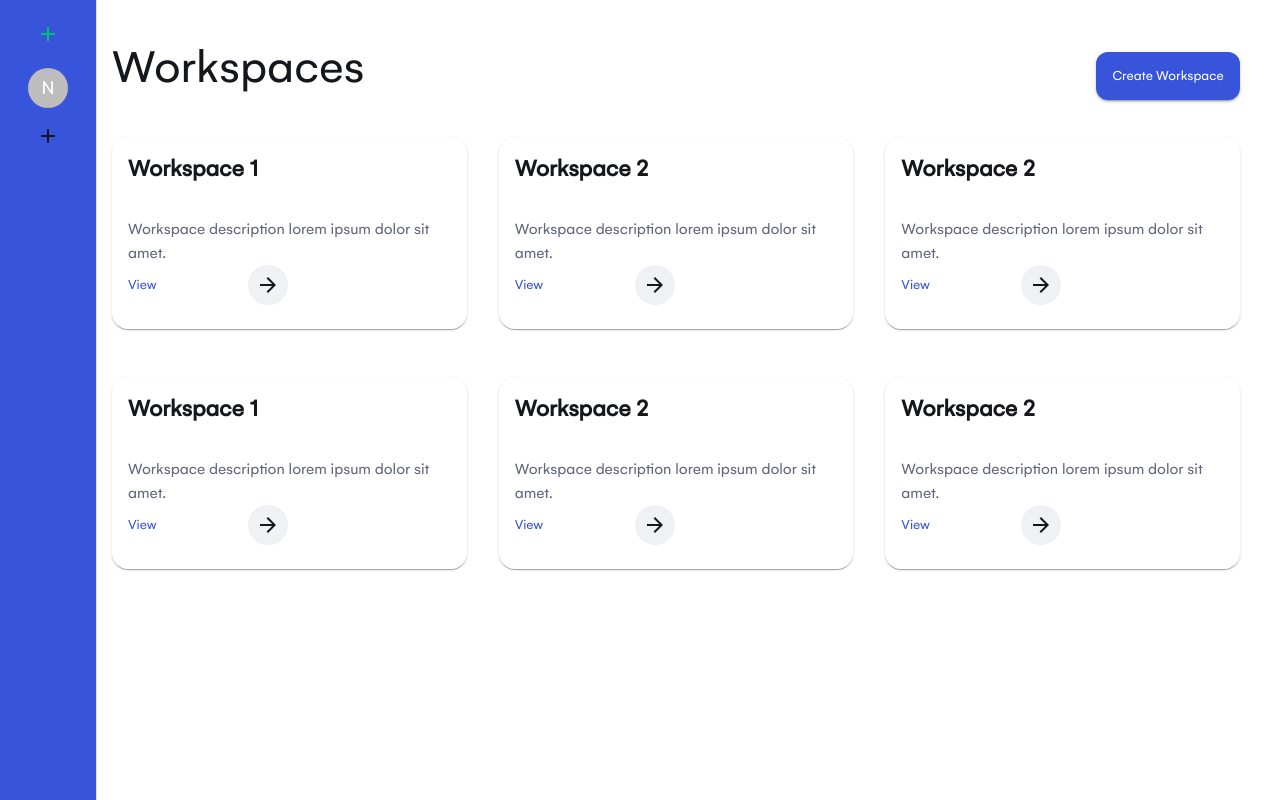
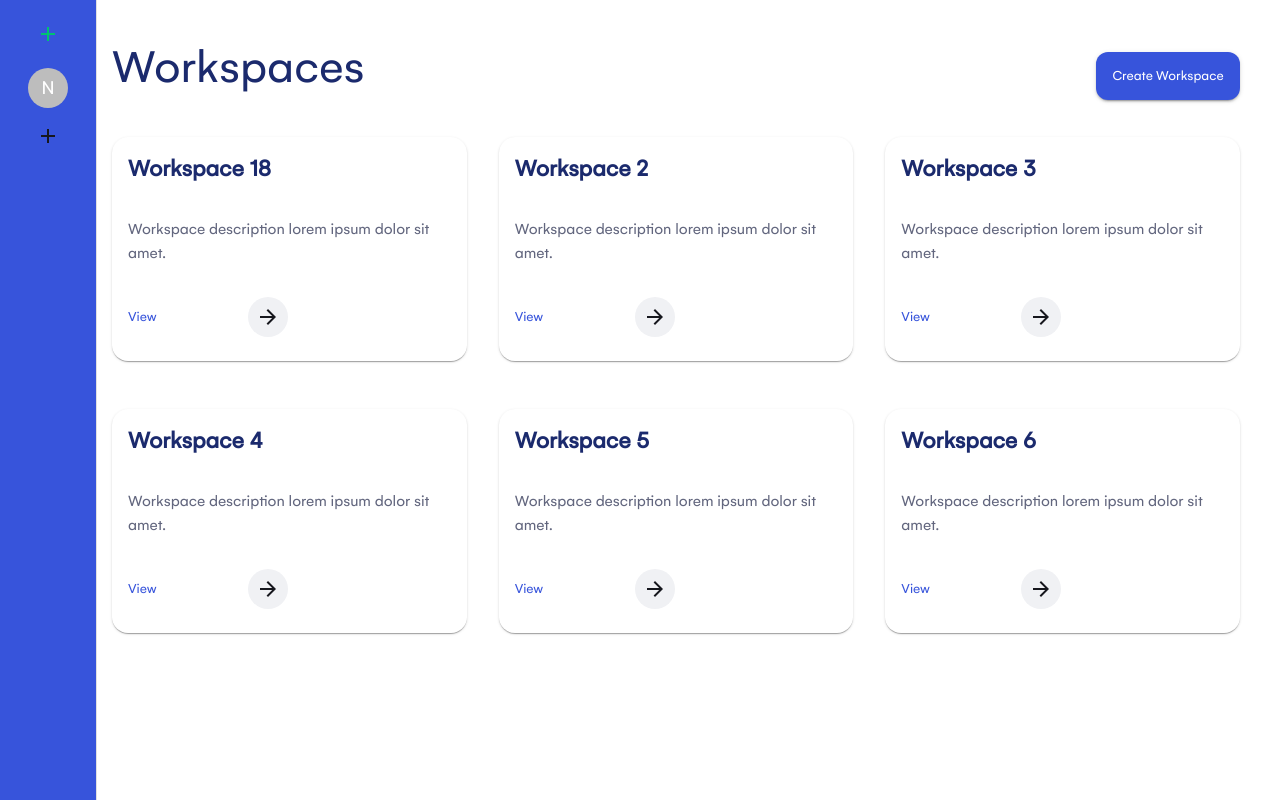
Before and after one commit to cezarmocanu/meteor-internship, a React (Vite) app: page /workspaces-mock in a window 1280 px wide. Built offline with nearby package versions, Linux system fonts and the light colour scheme.

Commit message:
[108-c19]Changed the title color to match design

```diff
--- a/src/pages/WorkspacesMockPage.jsx
+++ b/src/pages/WorkspacesMockPage.jsx
@@ -1,6 +1,6 @@
 import React from "react";
 import { useTheme } from "@mui/material/styles";
-import { Typography, Stack, CardContent, CardHeader,CardActions,Avatar,} from "@mui/material";
+import { Typography, Stack, CardContent, CardHeader,CardActions,Avatar, darken,} from "@mui/material";
 import Button from "../components/shared/button/Button";
 import CardComponent from "../components/shared/card/Card";
 import CardMedia from "../components/shared/card/CardMedia";
@@ -13,7 +13,7 @@ return (
         <Stack direction="row"
         justifyContent="space-between"
         alignItems="center">
-            <Typography variant="h3" gutterBottom>
+            <Typography variant="h3" gutterBottom sx={{color:darken(theme.palette.primary.main, 0.5),}}>
                 Workspaces
             </Typography>
             <Button size="Large" variant="contained">
@@ -27,13 +27,13 @@ return (
         <CardComponent>
 							<CardHeader
 								title={
-									<Typography variant="h5" fontWeight="bold" color="">
-										Workspace 1
+									<Typography variant="h5" fontWeight="bold" sx={{color:darken(theme.palette.primary.main, 0.5),}}>
+										Workspace 18
 									</Typography>
 								}
 							/>
 							<CardContent>
-								<Typography variant="body1" color="text.secondary">
+								<Typography variant="body1" color="text.secondary" minHeight="5rem">
                                   Workspace description lorem ipsum dolor sit amet.
 								</Typography>
 								<CardActions  sx={{ p:0,}}>
@@ -60,13 +60,13 @@ return (
                         <CardComponent>
 							<CardHeader
 								title={
-									<Typography variant="h5" fontWeight="bold" color="">
+									<Typography variant="h5" fontWeight="bold" sx={{color:darken(theme.palette.primary.main, 0.5),}}>
 										Workspace 2
 									</Typography>
 								}
 							/>
 							<CardContent>
-								<Typography variant="body1" color="text.secondary">
+								<Typography variant="body1" color="text.secondary" minHeight="5rem">
                                   Workspace description lorem ipsum dolor sit amet.
 								</Typography>
 								<CardActions sx={{ p:0,}}>
@@ -94,13 +94,13 @@ return (
                         <CardComponent>
 							<CardHeader
 								title={
-									<Typography variant="h5" fontWeight="bold" color="">
-										Workspace 2
+									<Typography variant="h5" fontWeight="bold" sx={{color:darken(theme.palette.primary.main, 0.5),}}>
+										Workspace 3
 									</Typography>
 								}
 							/>
 							<CardContent>
-								<Typography variant="body1" color="text.secondary">
+								<Typography variant="body1" color="text.secondary" minHeight="5rem">
                                   Workspace description lorem ipsum dolor sit amet.
 								</Typography>
 								<CardActions  sx={{ p:0,}}>
@@ -132,13 +132,13 @@ return (
         <CardComponent>
 							<CardHeader
 								title={
-									<Typography variant="h5" fontWeight="bold" color="">
-										Workspace 1
+									<Typography variant="h5" fontWeight="bold" sx={{color:darken(theme.palette.primary.main, 0.5),}}>
+										Workspace 4
 									</Typography>
 								}
 							/>
 							<CardContent>
-								<Typography variant="body1" color="text.secondary">
+								<Typography variant="body1" color="text.secondary" minHeight="5rem">
                                   Workspace description lorem ipsum dolor sit amet.
 								</Typography>
 								<CardActions  sx={{ p:0,}}>
@@ -165,13 +165,13 @@ return (
                         <CardComponent>
 							<CardHeader
 								title={
-									<Typography variant="h5" fontWeight="bold" color="">
-										Workspace 2
+									<Typography variant="h5" fontWeight="bold" sx={{color:darken(theme.palette.primary.main, 0.5),}}>
+										Workspace 5
 									</Typography>
 								}
 							/>
 							<CardContent>
-								<Typography variant="body1" color="text.secondary">
+								<Typography variant="body1" color="text.secondary" minHeight="5rem">
                                   Workspace description lorem ipsum dolor sit amet.
 								</Typography>
 								<CardActions  sx={{ p:0,}}>
@@ -198,13 +198,13 @@ return (
                         <CardComponent>
 							<CardHeader
 								title={
-									<Typography variant="h5" fontWeight="bold" color="">
-										Workspace 2
+									<Typography variant="h5" fontWeight="bold" sx={{color:darken(theme.palette.primary.main, 0.5),}}>
+										Workspace 6
 									</Typography>
 								}
 							/>
 							<CardContent>
-								<Typography variant="body1" color="text.secondary">
+								<Typography variant="body1" color="text.secondary" minHeight="5rem">
                                   Workspace description lorem ipsum dolor sit amet.
 								</Typography>
 								<CardActions  sx={{ p:0,}}>
```
